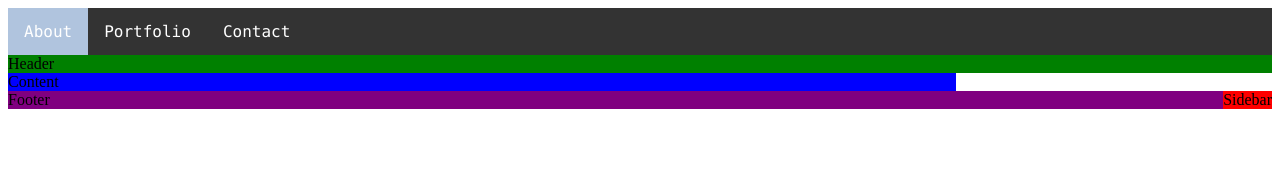
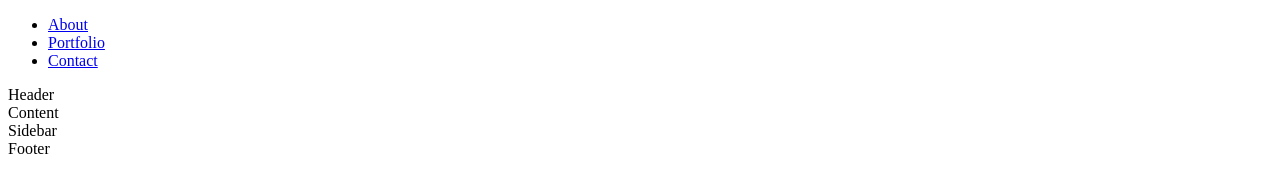
Before and after one commit to migeeto/Older-website-2, a plain HTML site: page index.html in a window 1280 px wide. Drawn offline with Linux system fonts and the light colour scheme.

Commit message:
Update main.css

```diff
--- a/css/main.css
+++ b/css/main.css
@@ -1,41 +1,4 @@
-#nav ul {
-  list-style-type: none;
-  margin: 0;
-  padding: 0;
-  overflow: hidden;
-  background-color: #333;
+h1 {
   font-family: "Lucida Console", Monaco, monospace;
+  font-weight: 36px;
 }
-#nav li {
-  float: left;
-}
-#nav li a {
-  display: block;
-  color: white;
-  text-align: center;
-  padding: 14px 16px;
-  text-decoration: none;
-}
-#nav li a:hover {
-  background-color: #111;
-}
-.active {
-  background-color: LightSteelBlue;
-}
-#header {
-  background-color: green;
-  width: 100%;
-}
-#content {
-  background-color: blue;
-  margin-right: 25%;
-}
-#sidebar {
-  background-color: red;
-  margin-left: 25%;
-  float: right;
-}
-#footer {
-  background-color: purple;
-  100%;
-}
```
